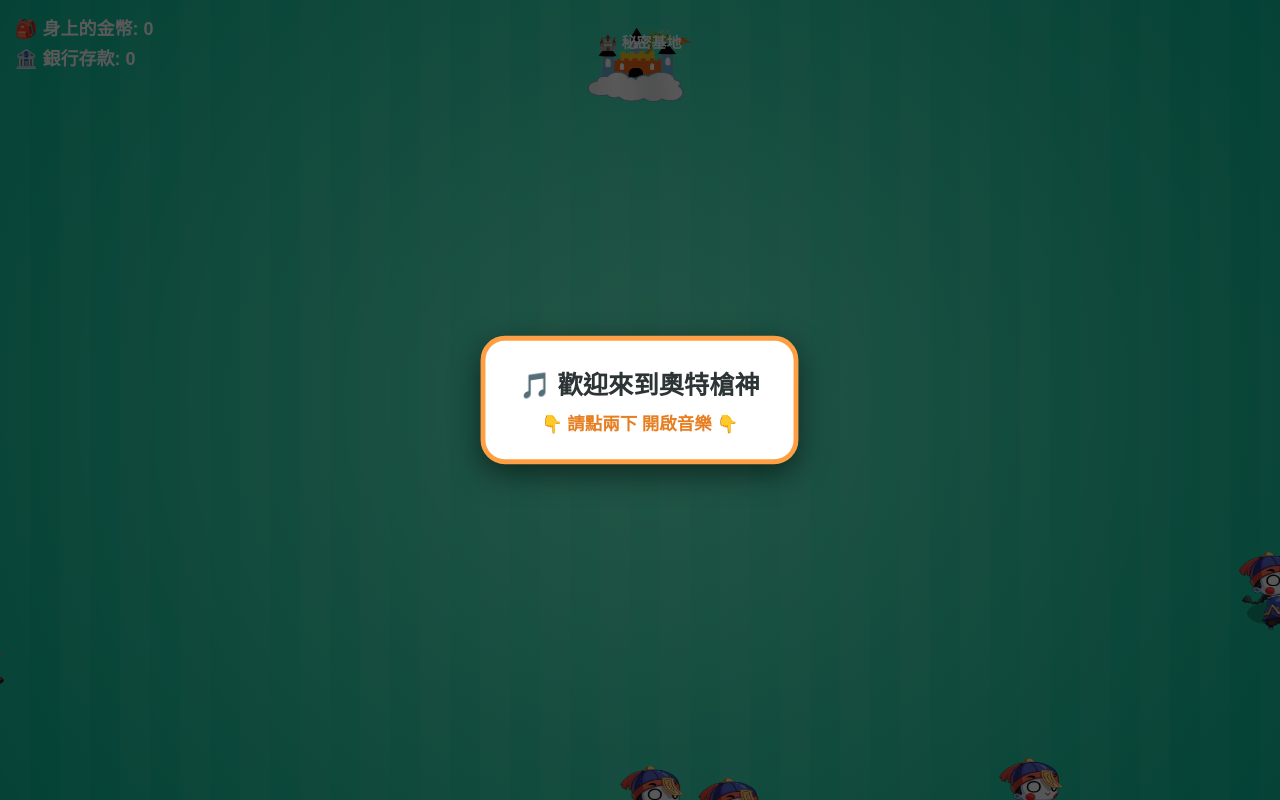
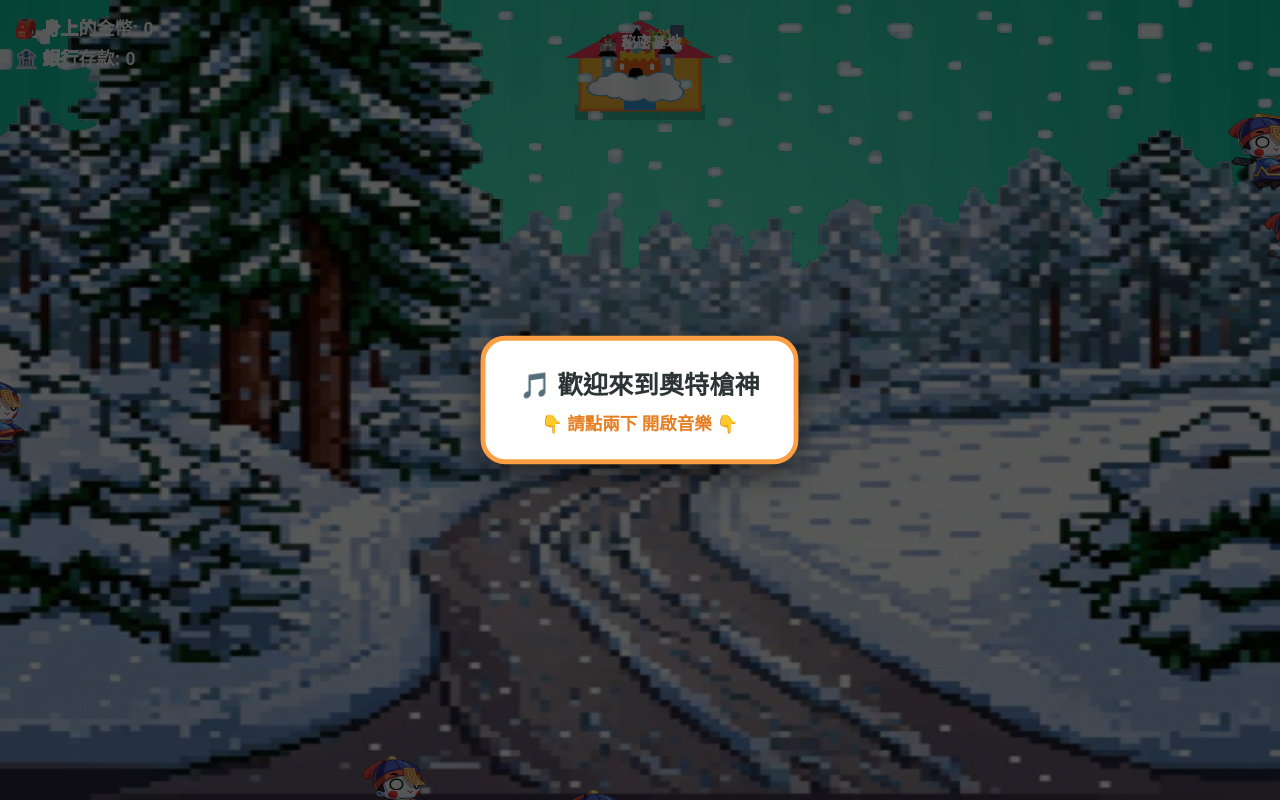
Before and after one commit to jeff40130-star/my-game, a plain HTML site: page index.html in a window 1280 px wide. Drawn offline with Linux system fonts and the light colour scheme; animation ran at ten frames a second.

Commit message:
Update index.html

```diff
--- a/index.html
+++ b/index.html
@@ -3,7 +3,7 @@
 <head>
     <meta charset="UTF-8">
     <meta name="viewport" content="width=device-width, initial-scale=1.0, user-scalable=no">
-    <title>奧特槍神 - 基地牆塔照片版</title>
+    <title>奧特槍神 - 背景圖相容版</title>
     <style>
         * { margin: 0; padding: 0; box-sizing: border-box; touch-action: none; }
         body, html { width: 100%; height: 100%; overflow: hidden; background-color: #1e272e; font-family: 'Segoe UI', Tahoma, Geneva, Verdana, sans-serif; }
@@ -87,14 +87,15 @@
 
 const timeStamp = '?v=' + new Date().getTime();
 
-// 載入所有角色與基地/城牆/箭塔照片
+// 載入所有圖片（包含背景圖 bg）
 const images = {
     hero: { loaded: false, img: new Image() },
     zombie: { loaded: false, img: new Image() },
     boss: { loaded: false, img: new Image() },
     base: { loaded: false, img: new Image() },
     wall: { loaded: false, img: new Image() },
-    tower: { loaded: false, img: new Image() }
+    tower: { loaded: false, img: new Image() },
+    bg: { loaded: false, img: new Image() }
 };
 
 function loadImageSmart(obj, name) {
@@ -112,6 +113,7 @@
 loadImageSmart(images.base, 'base');
 loadImageSmart(images.wall, 'wall');
 loadImageSmart(images.tower, 'tower');
+loadImageSmart(images.bg, 'bg');
 
 let lastTapTime = 0;
 let audioUnlocked = false;
@@ -249,6 +251,10 @@
 let baseHitGlow = 0;
 let currentLevel = 1;
 
+let spawnInterval = 1000;
+let monsterMaxCount = 12;
+let monsterSpeedBonus = 0;
+
 const player = {
     x: canvas.width / 2,
     y: canvas.height / 2,
@@ -313,8 +319,10 @@
 window.addEventListener('mousemove', handlePointerMove);
 window.addEventListener('mouseup', handlePointerUp);
 
-setInterval(() => {
-    if (monsters.length < 12) {
+let monsterSpawnTimer = setInterval(spawnMonster, spawnInterval);
+
+function spawnMonster() {
+    if (monsters.length < monsterMaxCount) {
         let spawnX, spawnY;
         const side = Math.floor(Math.random() * 3);
 
@@ -333,13 +341,13 @@
             x: spawnX,
             y: spawnY,
             radius: 28,
-            hp: 1,
-            speed: 1.2,
+            hp: hasTower ? 2 : 1,
+            speed: 1.2 + monsterSpeedBonus,
             isBoss: false,
             attackTimer: 0
         });
     }
-}, 1000);
+}
 
 function spawnBoss() {
     playSound('boss');
@@ -347,9 +355,9 @@
         x: canvas.width / 2,
         y: canvas.height + 50,
         radius: 48,
-        hp: 6,
-        maxHp: 6,
-        speed: 0.8,
+        hp: hasTower ? 10 : 6,
+        maxHp: hasTower ? 10 : 6,
+        speed: 0.8 + monsterSpeedBonus * 0.5,
         isBoss: true,
         attackTimer: 0
     });
@@ -397,11 +405,23 @@
     }
     if (goldInBank >= 100 && !hasTower) {
         hasTower = true;
-        showUpgradeNotice("🏹 解鎖自動箭塔！幫忙自動打怪！");
+
+        monsterMaxCount = 20;
+        monsterSpeedBonus = 0.6;
+        spawnInterval = 600;
+
+        clearInterval(monsterSpawnTimer);
+        monsterSpawnTimer = setInterval(spawnMonster, spawnInterval);
+
+        showUpgradeNotice("🏹 解鎖前線箭塔！⚠️ 怪物大軍來襲、難度大幅提高！");
     }
 }
 
+// 繪製背景：優先使用 bg.png，否則使用預設風格
 function drawRealBackground() {
+    if (images.bg.loaded) {
+        ctx.drawImage(images.bg.img, 0, 0, canvas.width, canvas.height);
+    } else {
         const bgGrad = ctx.createRadialGradient(
             canvas.width/2, canvas.height/2, 100,
             canvas.width/2, canvas.height/2, Math.max(canvas.width, canvas.height)
@@ -415,6 +435,7 @@
         ctx.fillStyle = 'rgba(255, 255, 255, 0.04)';
         for(let i=0; i<canvas.width; i+=60) {
             ctx.fillRect(i, 0, 30, canvas.height);
+        }
     }
 }
 
@@ -439,7 +460,6 @@
         baseHitGlow--;
     }
 
-    // 1. 繪製秘密基地照片（如果上傳了 base.png，否則使用內建繪製）
     if (images.base.loaded) {
         ctx.drawImage(images.base.img, 0, 0, home.width, home.height);
     } else {
@@ -459,7 +479,6 @@
         ctx.fillRect(home.width / 2 - 16, 55, 32, 35);
     }
 
-    // 2. 解鎖 60 金幣：繪製城牆照片 (wall.png)
     if (hasWall) {
         if (images.wall.loaded) {
             ctx.drawImage(images.wall.img, -25, 10, home.width + 50, home.height + 15);
@@ -471,15 +490,15 @@
         }
     }
 
-    // 3. 解鎖 100 金幣：繪製箭塔照片 (tower.png)
     if (hasTower) {
+        const towerYOffset = home.height + 5;
         if (images.tower.loaded) {
-            ctx.drawImage(images.tower.img, home.width / 2 - 25, -45, 50, 50);
+            ctx.drawImage(images.tower.img, home.width / 2 - 25, towerYOffset, 50, 50);
         } else {
             ctx.fillStyle = '#dcdde1';
-            ctx.fillRect(home.width / 2 - 12, -22, 24, 22);
+            ctx.fillRect(home.width / 2 - 15, towerYOffset, 30, 35);
             ctx.fillStyle = '#e1b12c';
-            ctx.beginPath(); ctx.arc(home.width / 2, -22, 8, 0, Math.PI * 2); ctx.fill();
+            ctx.beginPath(); ctx.arc(home.width / 2, towerYOffset + 15, 10, 0, Math.PI * 2); ctx.fill();
         }
     }
 
@@ -636,10 +655,10 @@
 
     if (hasTower) {
         towerTimer++;
-        if (towerTimer >= 35 && monsters.length > 0) {
+        if (towerTimer >= 30 && monsters.length > 0) {
             towerTimer = 0;
             const towerX = home.x + home.width / 2;
-            const towerY = home.y;
+            const towerY = home.y + home.height + 25;
             let targetM = monsters[0];
             const angle = Math.atan2(targetM.y - towerY, targetM.x - towerX);
 
```
Lines whose indentation alone changed are shown as unchanged.
